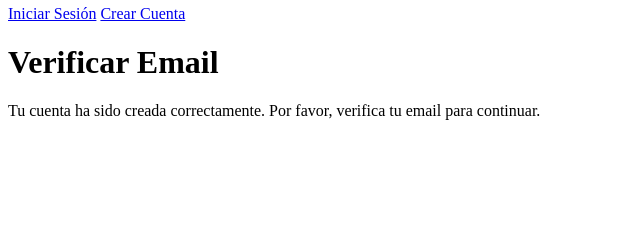
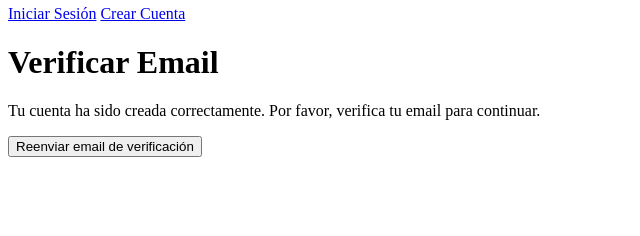
Before and after one commit to Jonny200220/laravel-saas, a Laravel app: page /email/verify in a window 1280 px wide. Shown: the part 415-651 px from the top of the page, without its empty margins (0-640 px from the left). Run offline with Laravel 12, Linux system fonts and the light colour scheme; a user stored in the database is signed in; data comes from the database, SQL or seed files in the repository.

Commit message:
Agregando funcionalidad de reenvio de notificacion de verificacion del email por correo.

```diff
--- a/resources/views/auth/verify-email.blade.php
+++ b/resources/views/auth/verify-email.blade.php
@@ -5,4 +5,12 @@
 
 @section('auth-contents')
     <p class="mt-5 text-center text-gray-600 text-lg">Tu cuenta ha sido creada correctamente. Por favor, verifica tu email para continuar.</p>
+
+    <form method="POST" action="{{ route('verification.send') }}">
+        <input
+        type="submit"
+        class="bg-amber-500 w-full text-center mt-5 px-5 py-2 rounded-md text-white cursor-pointer font-bold"
+        value="Reenviar email de verificación"
+        />
+    </form>
 @endsection
--- a/routes/web.php
+++ b/routes/web.php
@@ -3,6 +3,7 @@
 use App\Http\Controllers\Auth\LoginController;
 use App\Http\Controllers\Auth\RegisterController;
 use Illuminate\Foundation\Auth\EmailVerificationRequest;
+use Illuminate\Http\Request;
 use Illuminate\Support\Facades\Route;
 
 // Sintaxis de closure
@@ -35,6 +36,11 @@ Route::get('/email/verify', function(){
     se ejecuta antes de la función que se encarga de retornar la vista */
 })-> middleware('auth')->name('verification.notice');
 
+Route::post('/email/verification-notification', function(Request $request){
+    dd($request->user());
+
+}) -> middleware(['auth']) -> name('verification.send');
+
 Route::get('/dashboard', function(){
     return view('dashboard');
 })-> middleware(['auth', 'verified'])-> name('dashboard');
```
Also changed, not shown: app/Http/Requests/SignUpRequest.php (line endings or trailing spaces).
